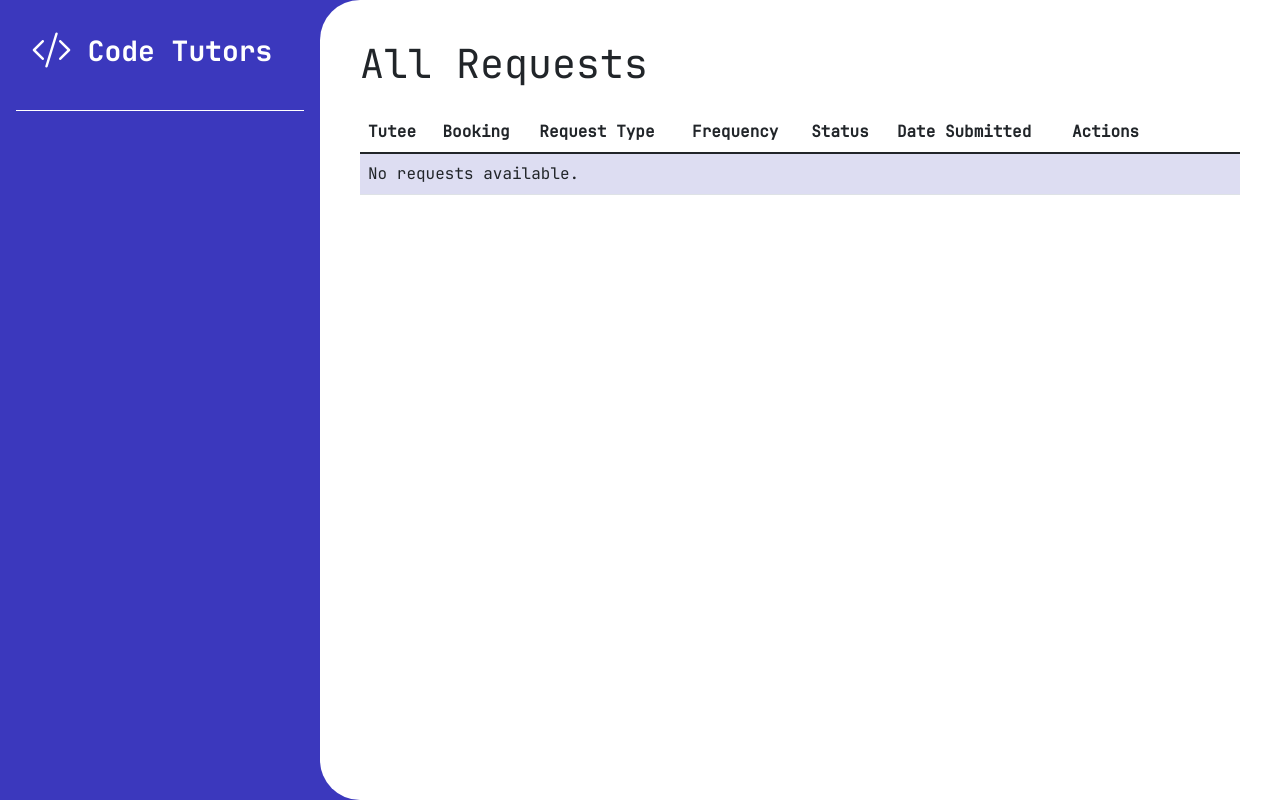
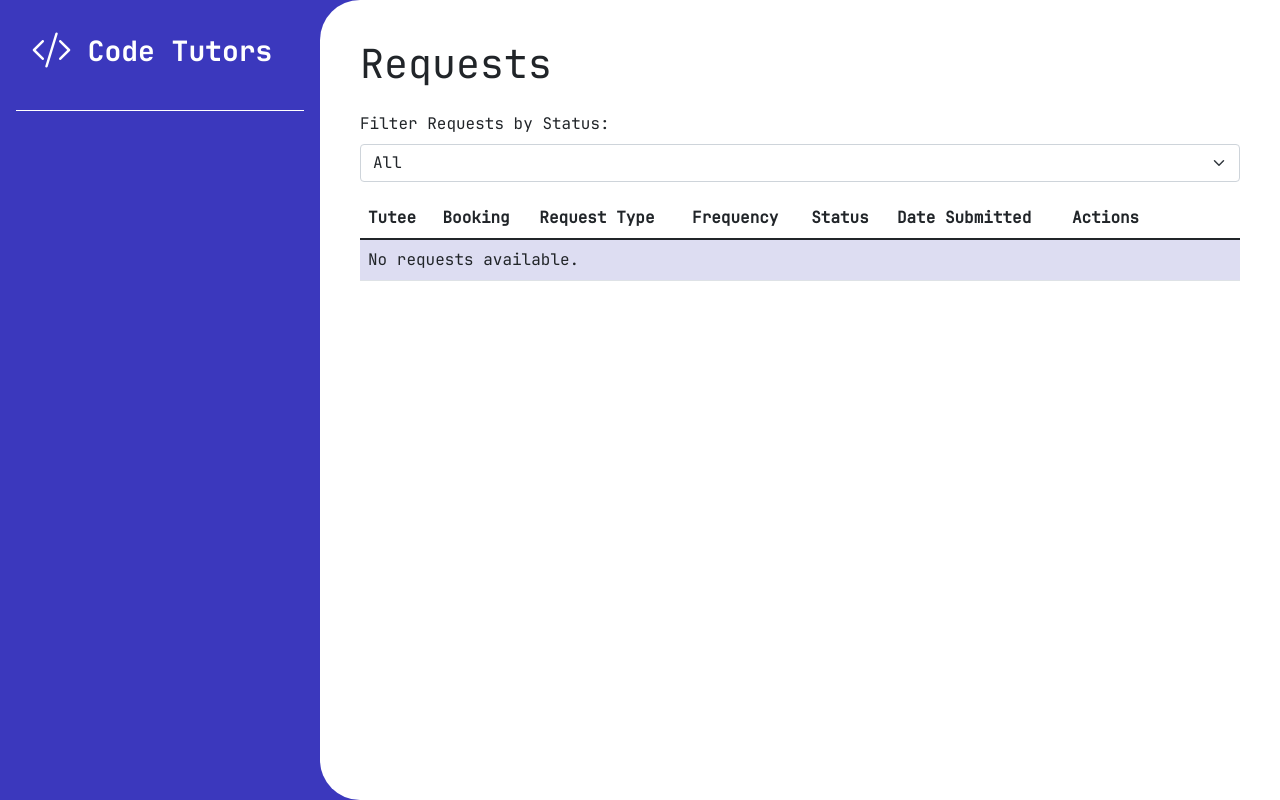
Before and after one commit to Lluc4s/SEG-SGP, a Django app: template tutorials/templates/view_requests.html in a window 1280 px wide. Run offline with Django 3.2, Linux system fonts and the light colour scheme; the template is opened without the code that fills it, so the values that code supplies are empty; some libraries are stand-ins or nearby versions.

Commit message:
Created a filter for the requests view for admin to select between all, rejected, pending, accepted

```diff
--- a/tutorials/templates/view_requests.html
+++ b/tutorials/templates/view_requests.html
@@ -1,9 +1,20 @@
 {% extends 'base_content.html' %}
 {% block content %}
 <div class="w-100 d-flex flex-column">
-  <h1 class="mb-4">All Requests</h1>
+  <h1 class="mb-4">Requests</h1>
 
-  <!-- Table of all requests for admins -->
+  <!-- Filter Dropdown -->
+  <form method="GET" class="mb-3">
+    <label for="status" class="form-label">Filter Requests by Status:</label>
+    <select name="status" id="status" class="form-select" onchange="this.form.submit()">
+      <option value="All" {% if status_filter == 'All' %}selected{% endif %}>All</option>
+      <option value="Pending" {% if status_filter == 'Pending' %}selected{% endif %}>Pending</option>
+      <option value="Approved" {% if status_filter == 'Approved' %}selected{% endif %}>Approved</option>
+      <option value="Rejected" {% if status_filter == 'Rejected' %}selected{% endif %}>Rejected</option>
+    </select>
+  </form>
+
+  <!-- Table of Requests -->
   <div class="table-responsive" style="max-height: 400px; overflow-y: auto;">
     <table class="table table-striped align-middle">
       <thead>
@@ -31,7 +42,6 @@
               {% csrf_token %}
               <button type="submit" name="status" value="Approved" class="btn btn-sm btn-outline-success">Approve</button>
               <button type="submit" name="status" value="Rejected" class="btn btn-sm btn-outline-danger">Reject</button>
-              <!-- <button type="submit" name="status" value="Pending" class="btn btn-sm btn-outline-warning">Pending</button> -->
             </form>
           </td>
         </tr>
```
Also changed, not shown: tutorials/views.py (+12 -8 lines).
